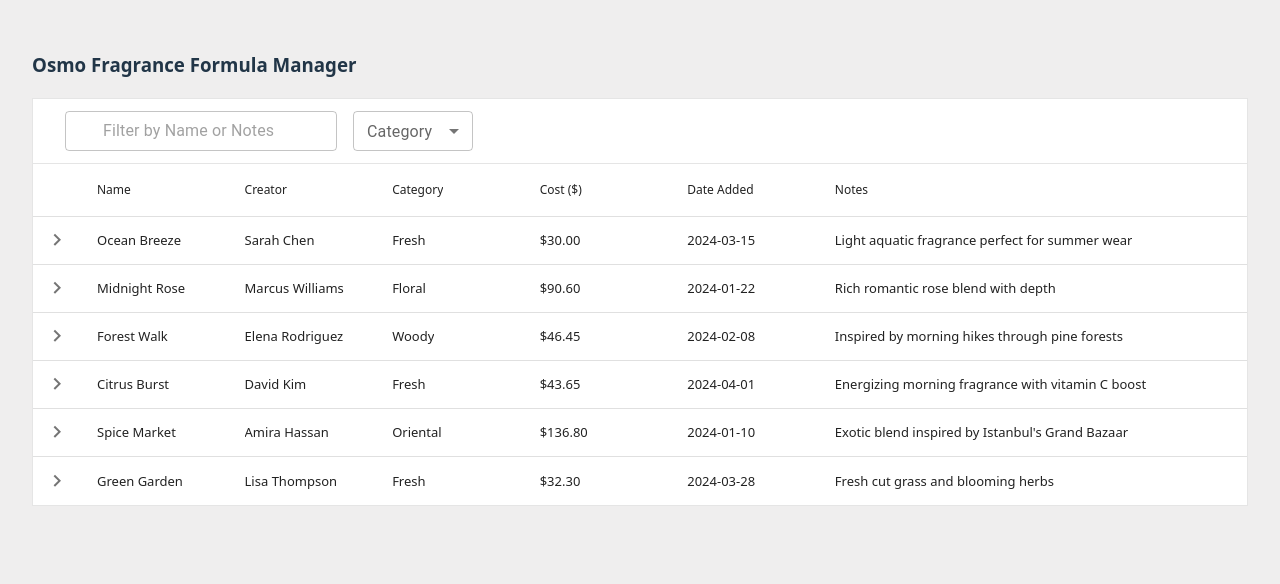
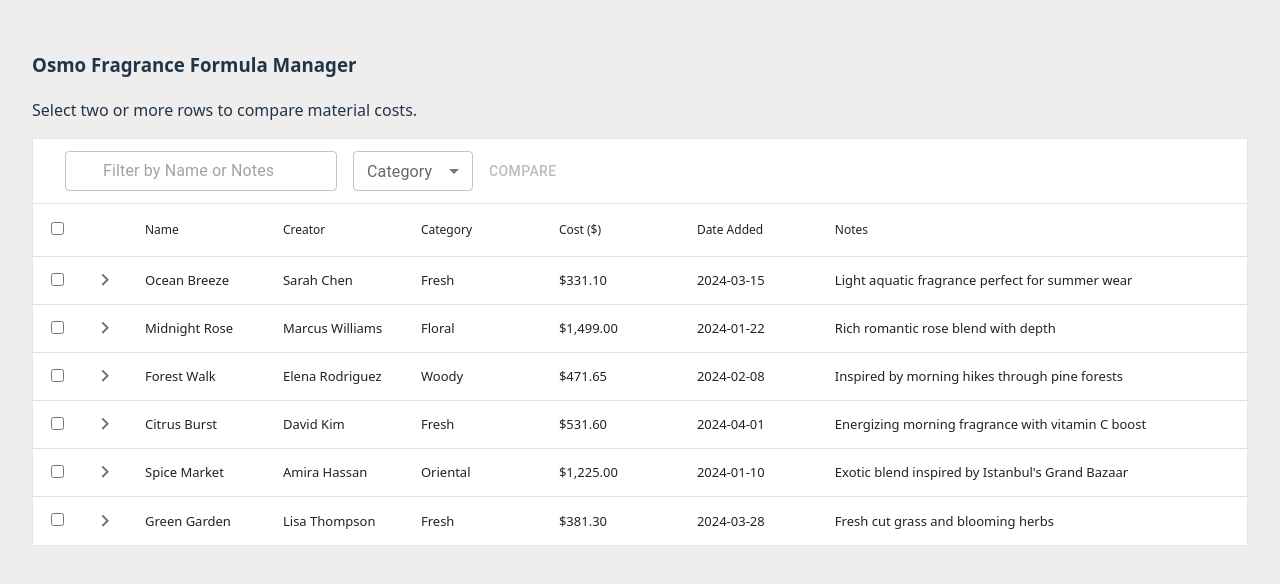
Before and after one commit to acupoftee/fragrance-formula-manager, a React (Vite) app: page / in a window 1280 px wide. Shown: the top 584 px of the page. Built offline with nearby package versions, Linux system fonts and the light colour scheme; some icons are missing.

Commit message:
Refactor totalCost, show total cost per ml in comparison, refactor sorting

```diff
--- a/src/App.tsx
+++ b/src/App.tsx
@@ -7,6 +7,7 @@ function App() {
   return (
       <div>
         <h3>Osmo Fragrance Formula Manager</h3>
+        <p>Select two or more rows to compare material costs.</p>
         <FormulaTable />
       </div>
   )
--- /dev/null
+++ b/src/components/Comparison/Comparison.tsx
@@ -0,0 +1,34 @@
+import { Box } from "@mui/material";
+import type { Formula, Material } from "../../types"
+import { formatCost, formatPercentage } from "../../utils/formatters"
+import type { JSX } from "react";
+
+export const Comparisons = ({ formulas }: { formulas: Formula[] }) => {
+    // 1. Show cheapest fragrance
+    const fragranceCosts: JSX.Element[] = formulas.sort((a: Formula, b: Formula) => a.totalCost - b.totalCost).map((formula: Formula, index: number) => {
+        return (<li key={formula.id} style={{ color: index === 0 ? '#357a38': 'black'}}>
+            <b>{formula.name}</b>: {formatCost(formula.totalCost)} with <b>{formula.materials.length}</b> total materials
+        </li>)
+    });
+
+
+    // 2. Show most expensive ingredients
+    const getMostExpensiveIngredient = (materials: Material[]) => Math.max(...materials.map((material: Material) => Number(material.cost) * Number(material.quantity)))
+    const mostExpensiveIngredients: JSX.Element[] = formulas.sort((a: Formula, b: Formula) => getMostExpensiveIngredient(b.materials) - getMostExpensiveIngredient(a.materials)).map((formula: Formula, index: number) => {
+        const material = formula.materials.sort((a: Material, b: Material) => (Number(b.cost) * Number(b.quantity)) - (Number(a.cost) * Number(a.quantity)))[0];
+        return (<li key={formula.id} style={{ color: index === 0 ? '#f44336': 'black'}}>
+            Most expensive ingredient in <b>{formula.name}</b>: <b>{material.name}</b> with <b>{formatPercentage(material.percentage)}</b> of the formula costing <b>{formatCost(Number(material.cost) * Number(material.quantity))} for {material?.quantity} milliliters.</b>
+        </li>)
+    });
+
+    return (
+        <Box>
+            <h4>Formula Costs</h4>
+            <ol>{fragranceCosts}</ol>
+            <br></br>
+            <h4>Most Expensive Ingredients</h4>
+            <ol>{mostExpensiveIngredients}</ol>
+        </Box>
+
+    )
+}
--- a/src/components/FormulaTable/FormulaTable.tsx
+++ b/src/components/FormulaTable/FormulaTable.tsx
@@ -2,12 +2,13 @@ import DataTable, { Alignment, type TableColumn } from 'react-data-table-compone
 import type { Formula, Material } from '../../types';
 import { useFormulas } from '../../hooks/useFormulas';
 import { SearchFilter } from '../SearchFilter/SearchFilter';
-import { useMemo, useState } from 'react';
+import { useCallback, useMemo, useState } from 'react';
 import MaterialTable from '../MaterialTable/MaterialTable';
 import { formatCost } from '../../utils/formatters';
-import { Box, Link } from '@mui/material';
+import { Box, Button, Link, Modal } from '@mui/material';
 import { CategoryFilter } from '../CategoryFilter/CategoryFilter';
 import ActionMenu from './ActionMenu';
+import { Comparisons } from '../Comparison/Comparison';
 
 const columns: TableColumn<Formula>[] = [
     {
@@ -27,8 +28,9 @@ const columns: TableColumn<Formula>[] = [
     },
     {
         name: 'Cost ($)',
-        selector: (row: Formula) => formatCost(row.materials.reduce((acc: number, material: Material) => acc + Number(material.cost), 0)),
+        selector: (row: Formula) => formatCost(row.totalCost),
         sortable: true,
+        sortFunction: (a: Formula, b: Formula) => b.totalCost - a.totalCost
     },
     {
         name: 'Date Added',
@@ -60,9 +62,25 @@ const custmoStyles = {
         }
     }
 }
+
+const modalStyle = {
+  position: 'absolute',
+  top: '50%',
+  left: '50%',
+  transform: 'translate(-50%, -50%)',
+  width: 500,
+  bgcolor: 'background.paper',
+  border: '1px solid #00000079',
+  boxShadow: 24,
+  p: 4,
+};
+
 const FormulaTable = () => {
     const [filter, setFilter] = useState('');
     const [category, setCategory] = useState('');
+    const [modalOpen, setModalOpen] = useState(false);
+    const [selectedRows, setSelectedRows] = useState<Formula[]>([]);
+
     const data: Formula[] = useFormulas();
 
     const filteredItems = useMemo(() => {
@@ -79,6 +97,9 @@ const FormulaTable = () => {
 
     const handleSearchChange = (updated: string): void => setFilter(updated);
     const handleCategoryChange = (updated: string): void => setCategory(updated);
+    const handleSelectedRows = useCallback(({ selectedRows }: { selectedRows: Formula[] }) => setSelectedRows(selectedRows), []);
+    const handleOpen = () => setModalOpen(true);
+    const handleClose = () => setModalOpen(false);
 
     const subHeaderComponentMemo = useMemo(() => {
             const handleClear = (): void => {
@@ -90,15 +111,17 @@ const FormulaTable = () => {
                 }
             }
             return (
-                <Box flexDirection="row">
+                <Box flexDirection="row" width="100%">
                     <SearchFilter filterText={filter} onChange={handleSearchChange} onClick={handleClear}/>
                     <CategoryFilter category={category} onChange={handleCategoryChange} />
                     {(filter || category) && <Link sx={{ m: 1, cursor: 'pointer', textDecoration: 'none' }} onClick={handleClear}>Clear</Link>}
+                    <Button color="primary" onClick={handleOpen} disabled={selectedRows.length < 2}>Compare</Button>
                 </Box>
             );
-    }, [filter, category]);
+    }, [filter, category, selectedRows.length]);
 
     return (
+        <>
             <DataTable
                 columns={columns}
                 data={filteredItems}
@@ -110,7 +133,21 @@ const FormulaTable = () => {
                 expandableRows
                 expandableRowsComponent={MaterialTable}
                 customStyles={custmoStyles}
+                selectableRows
+                onSelectedRowsChange={handleSelectedRows}
             />
+            <Modal
+                open={modalOpen}
+                onClose={handleClose}
+                aria-labelledby="modal-modal-title"
+                aria-describedby="modal-modal-description"
+            >
+                <Box sx={modalStyle}>
+                    <h2>Formula Comparisons</h2>
+                    <Comparisons formulas={selectedRows} />
+                </Box>
+            </Modal>
+        </>
     )
 }
 
--- a/src/components/MaterialTable/MaterialTable.tsx
+++ b/src/components/MaterialTable/MaterialTable.tsx
@@ -16,20 +16,22 @@ const columns: TableColumn<Material>[] = [
         sortable: true,
     },
     {
-        name: 'Quantity (ml)',
-        selector: (row: Material) => row.quantity,
+        name: 'Quantity',
+        selector: (row: Material) => `${row.quantity} ml.`,
         sortable: true
 
     },
     {
-        name: 'Percentage',
+        name: 'Percent',
         selector: (row: Material) => formatPercentage(row.percentage),
         sortable: true,
+        sortFunction: (a: Material, b: Material) => b.percentage - a.percentage
     },
     {
-        name: 'Cost per ml ($)',
+        name: 'Cost per ml',
         selector: (row: Material) => formatCost(row.cost),
-        sortable: true
+        sortable: true,
+        sortFunction: (a: Material, b: Material) => b.cost - a.cost
     },
     {
         name: 'Supplier',
@@ -71,7 +73,7 @@ const customStyles = {
 };
 const MaterialTable: React.FC<ExpanderComponentProps<Formula>> = ({ data }) => {
     return (
-        <Box justifyContent="flex-start" paddingX="64px" paddingTop="4px" paddingBottom="32px" textAlign="left" borderBottom="1px solid rgba(0, 0, 0, .12)">
+        <Box sx={{ backgroundColor: 'rgba(246, 246, 246, 0.82)' }} justifyContent="flex-start" paddingX="64px" paddingTop="4px" paddingBottom="32px" textAlign="left" borderBottom="1px solid rgba(0, 0, 0, .12)">
             <h5>{data.name} Materials</h5>
             <DataTable
                 columns={columns}
--- a/src/index.css
+++ b/src/index.css
@@ -3,8 +3,8 @@
   line-height: 1.5;
   font-weight: 400;
 
-    color: #213547;
-    background-color: #efeeee;
+  color: #213547;
+  background-color: #efeeee;
 
   font-synthesis: none;
   text-rendering: optimizeLegibility;
--- a/src/utils/exportPDF.ts
+++ b/src/utils/exportPDF.ts
@@ -33,12 +33,7 @@ export const exportPDF = (formula: Formula): void => {
   pdf.text(`Created by: ${formula.creator}`, 40, 60);
   pdf.text(`Formula Category: ${formula.category}`, 40, 74);
 
-  const cost = formatCost(
-    formula.materials.reduce(
-      (acc: number, material: Material) => acc + Number(material.cost),
-      0
-    )
-  );
+  const cost = formatCost(formula.totalCost);
   pdf.text(`Total Material Cost: ${cost}`, 40, 88);
   pdf.text(formula.notes, 40, 110);
 
```
Lines whose indentation alone changed are shown as unchanged.
